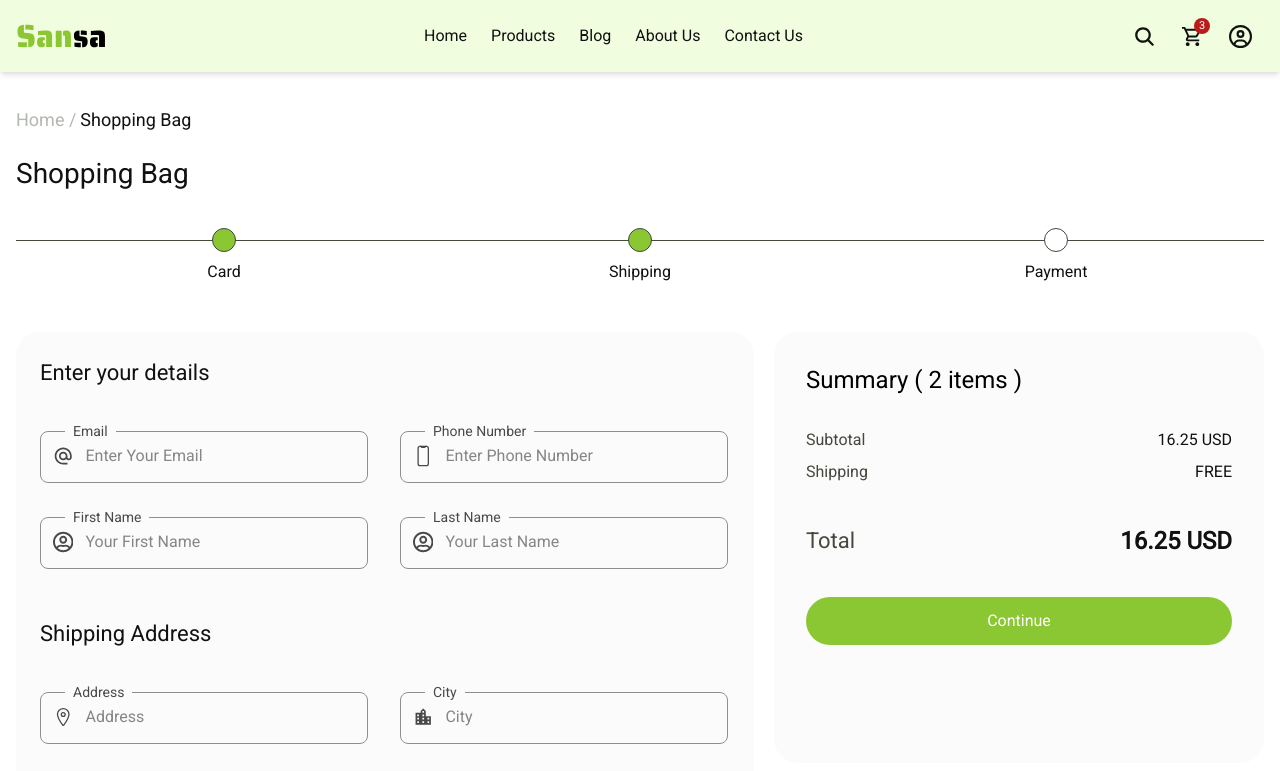
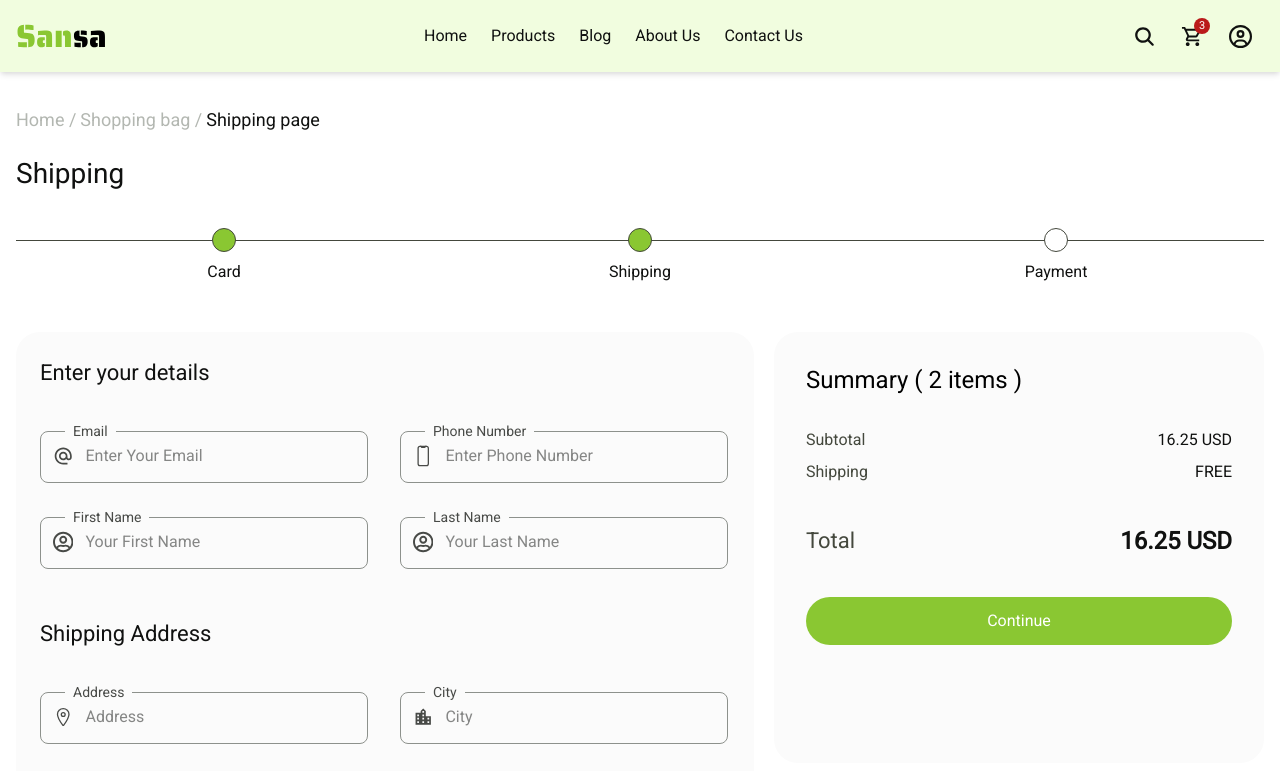
Before and after one commit to Munna-Scriptz/Sansa-Commerce, a Next.js app: page /shipping in a window 1280 px wide. Shown: the top 771 px of the page. Built offline with nearby package versions, Linux system fonts and the light colour scheme.

Commit message:
BreadCrumb FIxed

```diff
--- a/app/components/shipping/ShippingHead.jsx
+++ b/app/components/shipping/ShippingHead.jsx
@@ -1,13 +1,20 @@
 import React from 'react'
-import BreadCrumb from '../common/BreadCrumb'
+import Link from 'next/link'
 
 const ShippingHead = () => {
   return (
     <>
         <main id='Shopping-Bag'>
             <section id='Cart-Header'>
-                <BreadCrumb pageName={'Shopping Bag'}/>
-                <h2 className='container text-second mt-6 text-[28px] leading-[36px]'>Shopping Bag</h2>
+              {/* -----------------Bread Crumb------------ */}
+                <div className='container mt-[36px]'>
+                  <div className='font-roboto leading-[24px] font-medium text-lg text-[#B3B7B1] flex items-center gap-1'>
+                    <Link href={'/'}>Home /</Link>
+                    <Link href={'/'}>Shopping bag /</Link>
+                    <p className='text-second'>Shipping page</p>
+                  </div>
+                </div>
+                <h2 className='container text-second mt-6 text-[28px] leading-[36px]'>Shipping</h2>
             </section>
             {/* --------------------------Buy Progress Bar----------------------------- */}
             <div className="container">
```
